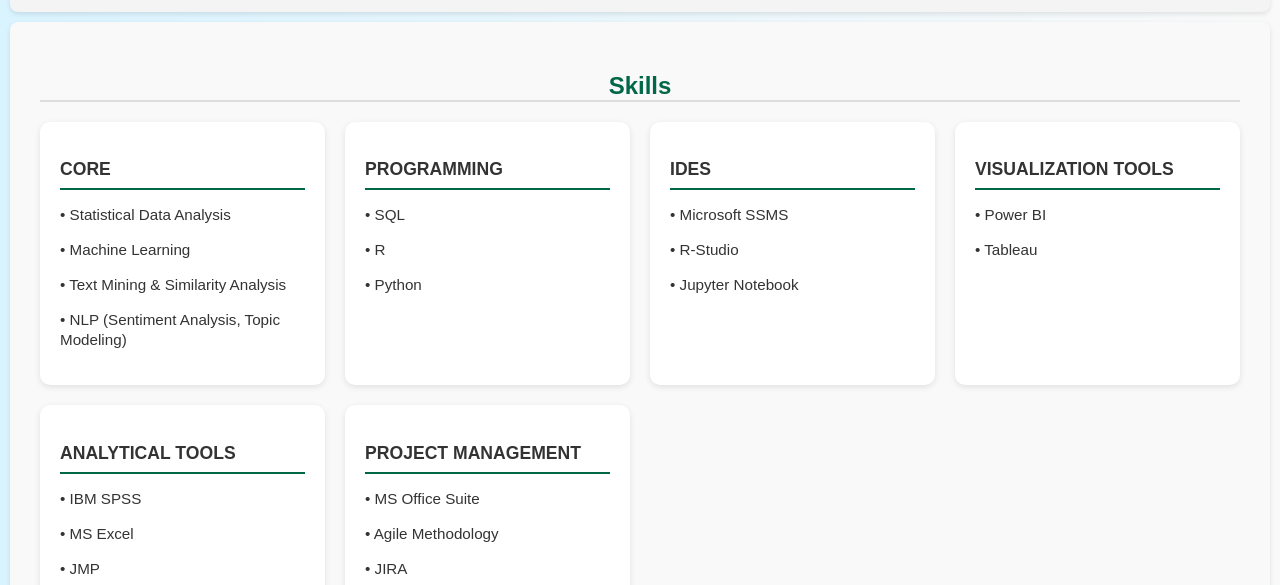
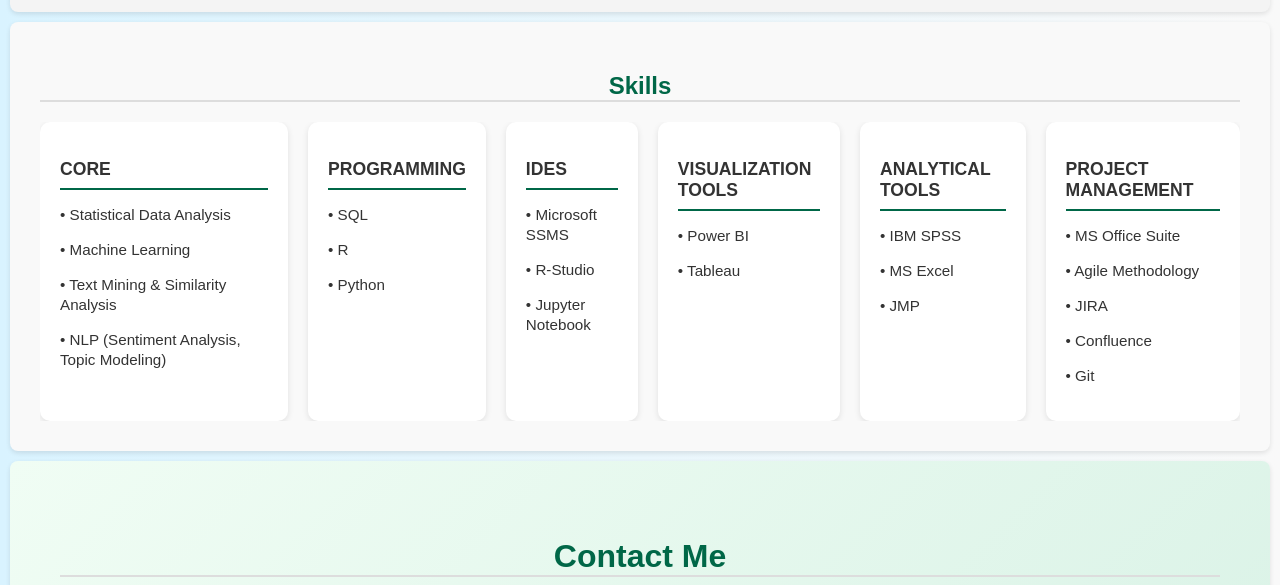
Before and after one commit to mudejayaprakash/portfolio-mudejayaprakashnaik, a plain HTML site: page index.html in a window 1280 px wide. Shown: the part 1240-1825 px from the top of the page. Drawn offline with Linux system fonts and the light colour scheme.

Commit message:
Updated skills grid size

```diff
--- a/style.css
+++ b/style.css
@@ -133,8 +133,9 @@ section:hover {
 }
 
 .skills-container {
-  display: grid;
-  grid-template-columns: repeat(auto-fit, minmax(250px, 1fr));
+  display: flex;
+  flex-wrap: nowrap;   /* don’t wrap to next line */
+  overflow-x: auto;    /* allow horizontal scrolling if needed */
   gap: 20px;
 }
 
```
